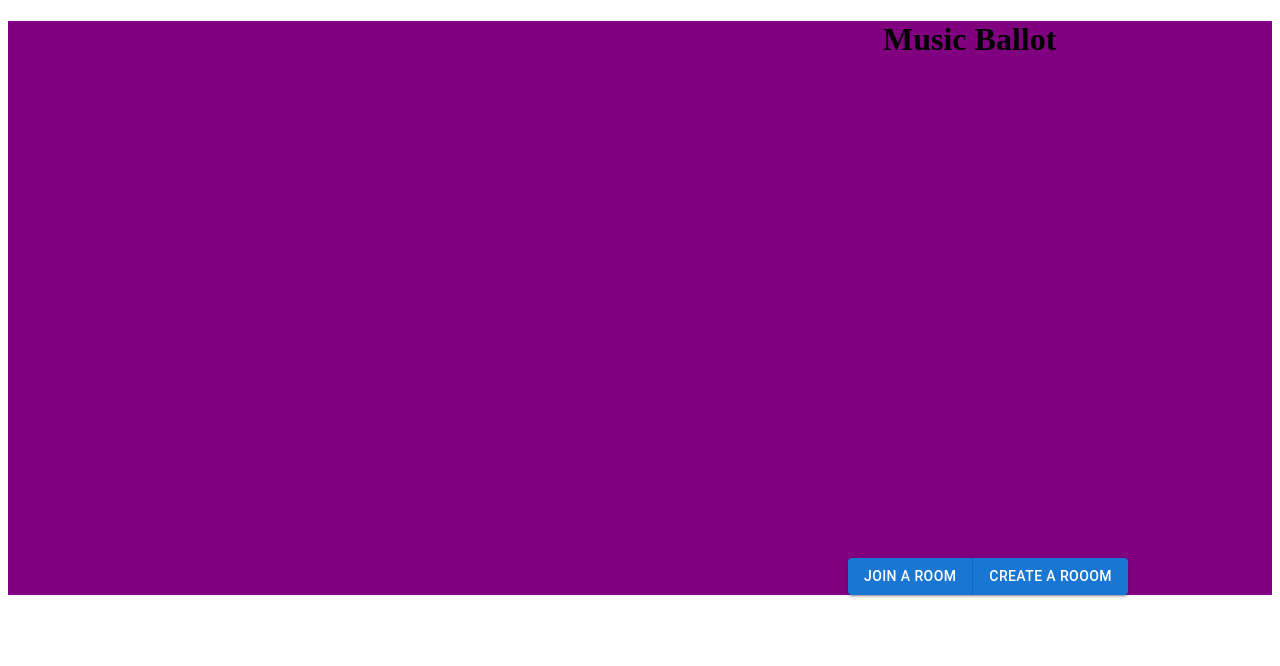
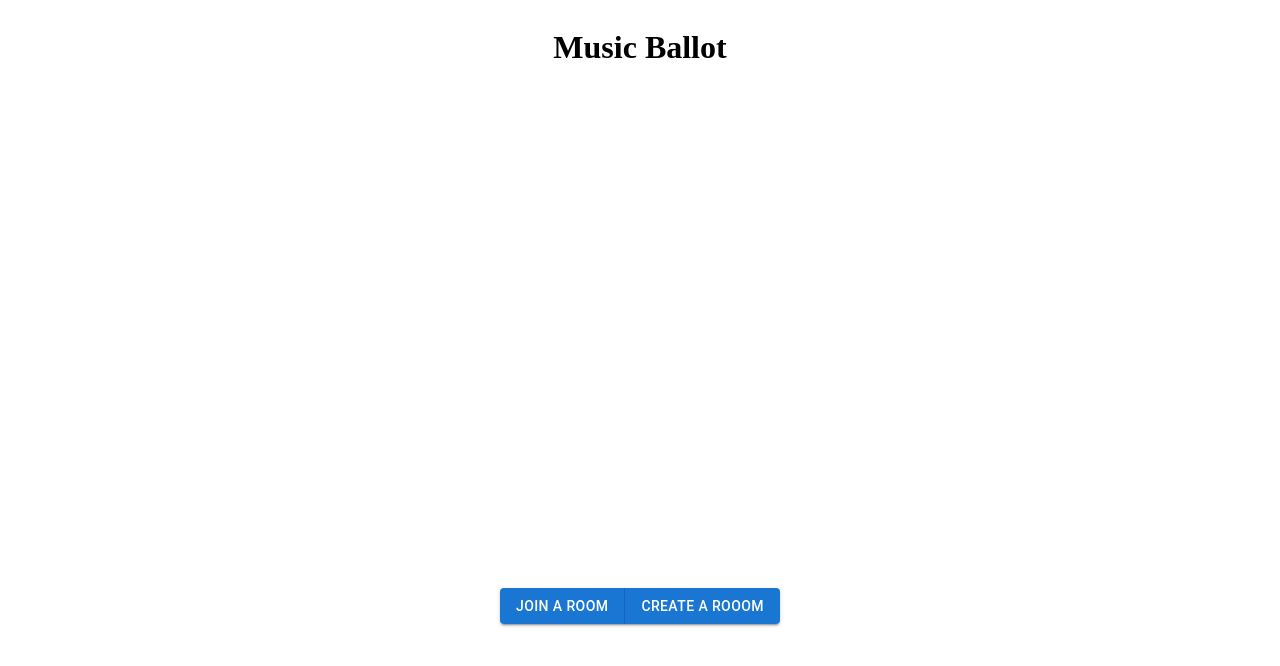
Before and after one commit to shepardb0y-src/Music-Controller, a React app in the folder frontend/: page / in a window 1280 px wide. Shown: the top 666 px of the page. Built offline with nearby package versions, Linux system fonts and the light colour scheme; no server answers; the HTML template or start-up script is replaced by a standard one.

Commit message:
aligned homepage items and added an image for the background of the app

```diff
--- a/frontend/src/components/Room.js
+++ b/frontend/src/components/Room.js
@@ -25,9 +25,11 @@
   // display: flex;
   // justify-content: center;
   // align-items: center;
+  background-image: url("/images/galaxy-gif.webp")
   flex-direction: column;
   height: 800px;
   width: 800px;
+
 `;
 
 const SongInfo = styled.div`
--- a/frontend/src/pages/Homepage.js
+++ b/frontend/src/pages/Homepage.js
@@ -16,28 +16,30 @@
 import axios from "axios";
 
 const Container = styled.div`
-  // display: flex;
-  // align-items: center;
-  // justify-content: center;
-  background-color: purple;
+  display: flex;
+  align-items: center;
+  justify-content: center;
+  // background-color: purple;
   height: 100%;
   width: 100%;
   // flex-direction: column;
 `;
 const HomepageContainer = styled.div`
-  margin: 0 0 500px 0;
-  margin-left: 875px;
+  // margin: 0 0 500px 0;
+  // margin-left: 875px;
   // display: flex;
   // align-items: center;
   // justify-contenr: center;
+  // flex-direction: column;
 `;
 const ElementContainer = styled.div`
-  // display: flex;
-  // align-items: center;
-  // justify-content: center;
+  display: flex;
+  align-items: center;
+  justify-content: center;
+  flex-direction: column;
 `;
 const ButtonContainer = styled.div`
-  margin-left: 840px;
+  margin-top: 500px;
 `;
 const Homepage = ({ dataone }) => {
   // const [roomcode, setRoomCode] = useState(null);
--- a/frontend/static/css/index.css
+++ b/frontend/static/css/index.css
@@ -1,10 +1,26 @@
 
-html,body{
+body{
     height: 100%;
     margin:0;
     padding:0;
-    background-color: purple;
+    /* background-color: purple; */
     }
+
+    html{
+        height: 100%;
+        margin:0;
+        padding:0;
+        box-sizing: border-box;
+        display: flex;
+        justify-content: center;
+        align-items: center;
+        background-image: url("../images/galaxy-gif.webp");
+        background-repeat: no-repeat;
+        background-position: center;
+        background-size: cover;
+
+
+        }
 /*
     #main{
     position: fixed;
@@ -15,9 +31,8 @@
 
     } */
     #app {
-   box-sizing: border-box;
-    display: flex;
-    justify-content: center;
-    align-items: center;
-
+        box-sizing: border-box;
+        display: flex;
+        justify-content: center;
+        align-items: center;
     }
```
Also changed, not shown: frontend/static/frontend/main.js, 1 other file (tests, documents, lock files or other folders).
